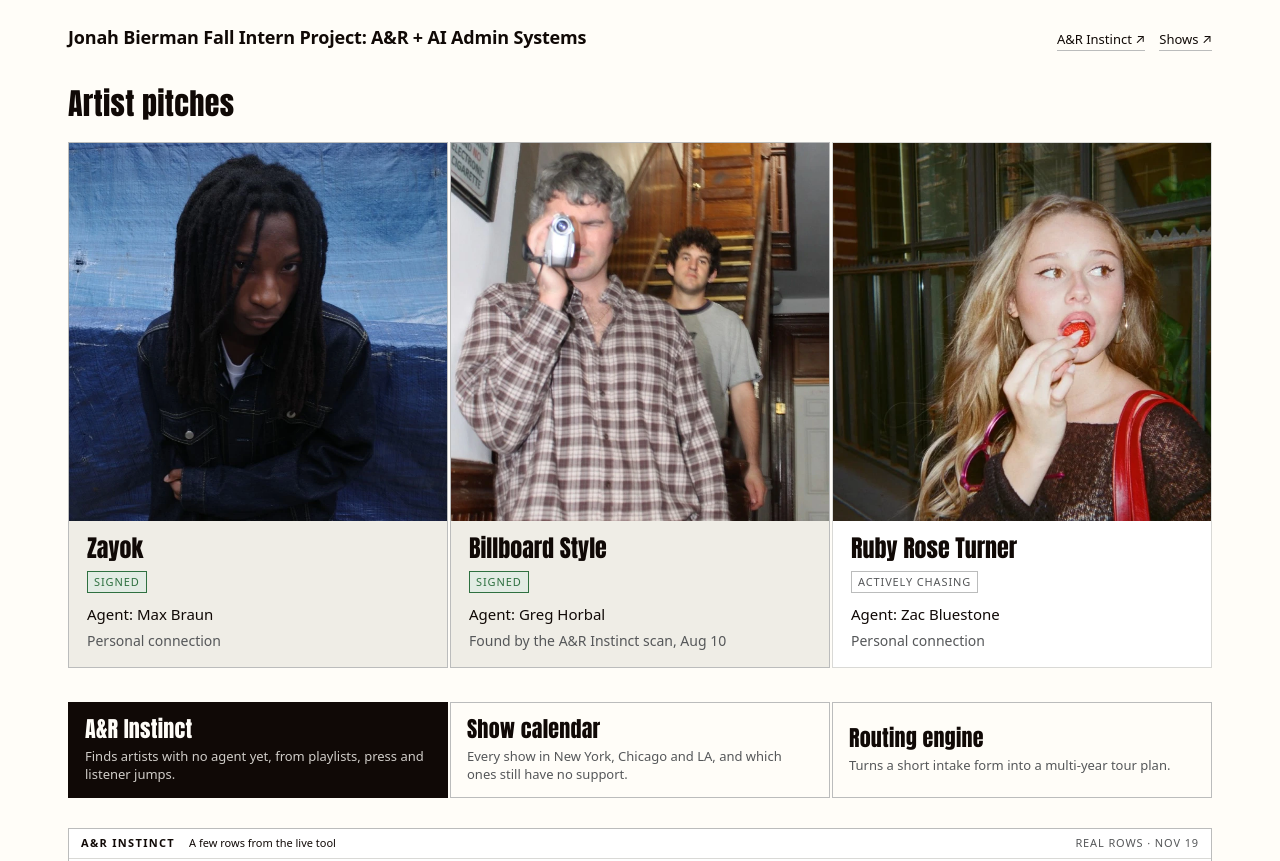
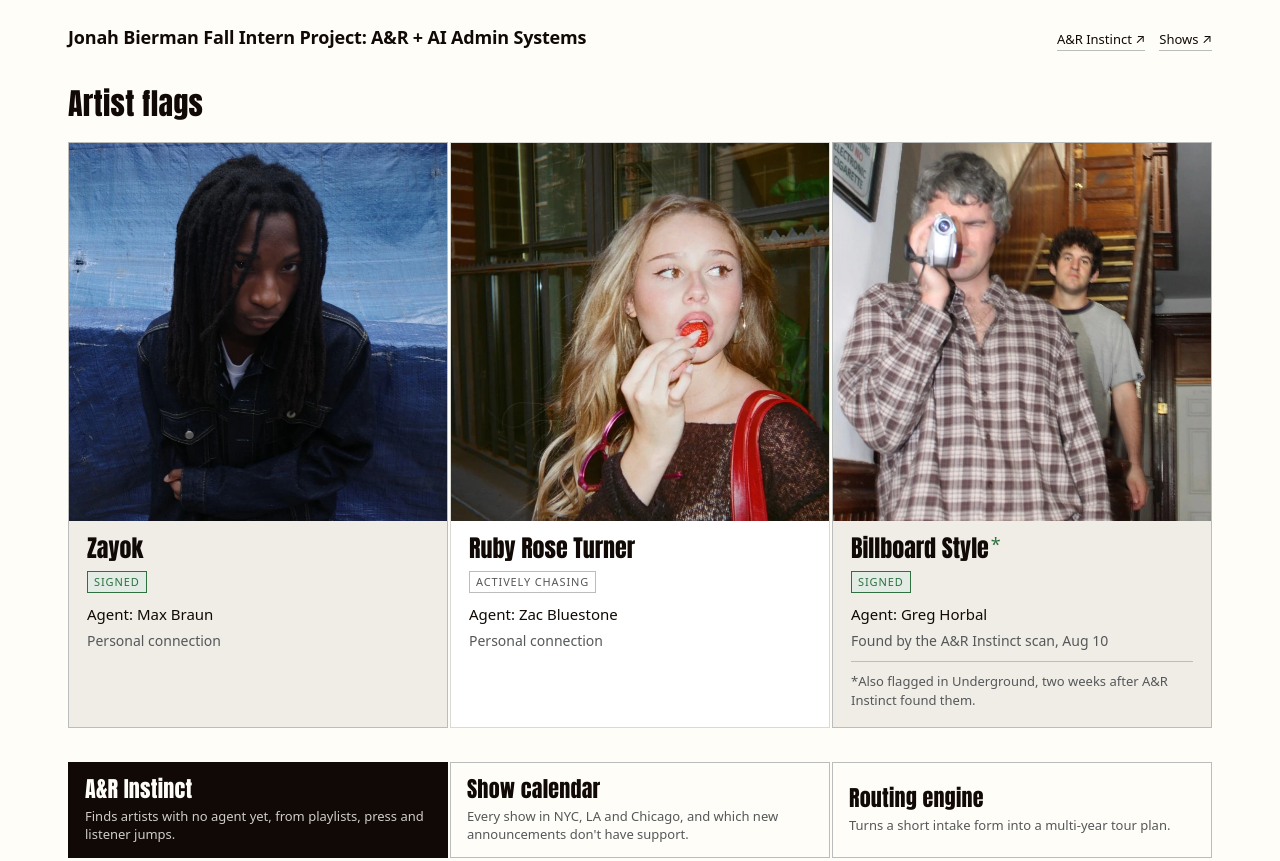
Before and after one commit to ilovemyphone30000/tools, a plain HTML site: page index.html in a window 1280 px wide. Shown: the top 861 px of the page. Drawn offline with Linux system fonts and the light colour scheme.

Commit message:
Artist flags: new order, Underground note; Shows description
Co-Authored-By: Claude Opus 5.5 <noreply@anthropic.com>

```diff
--- a/index.html
+++ b/index.html
@@ -170,6 +170,8 @@
   .pitch-list li.done { background: #efede6; border-color: var(--grey4); }
   .pitch-list .st.prog { border-color: var(--grey4); color: var(--muted); background: none; }
   .pitch-list .to { display: block; margin-top: 10px; font-size: 15px; }
+  .pitch-list .ast { font-family: var(--sans); font-size: 18px; color: var(--green); margin-left: 2px; vertical-align: top; }
+  .pitch-list .note { display: block; margin-top: 10px; padding-top: 10px; border-top: 1px solid var(--grey4); font-size: 13px; color: var(--muted); }
   .pitch-list .how { display: block; margin-top: 4px; font-size: 14px; color: var(--muted); }
 
   /* label map */
@@ -255,17 +257,18 @@
 
   <main id="main" tabindex="-1">
   <section class="pitches" aria-labelledby="pi-h">
-    <h2 id="pi-h">Artist pitches</h2>
+    <h2 id="pi-h">Artist flags</h2>
     <ul class="pitch-list">
       <li class="done"><img src="img/zayok.webp" alt="Zayok" width="720" height="720" loading="lazy">
         <span class="who">Zayok</span><span class="st">Signed</span>
         <span class="to">Agent: Max Braun</span><span class="how">Personal connection</span></li>
-      <li class="done"><img src="img/billboard-style.webp" alt="Billboard Style" width="720" height="720" loading="lazy">
-        <span class="who">Billboard Style</span><span class="st">Signed</span>
-        <span class="to">Agent: Greg Horbal</span><span class="how">Found by the A&amp;R Instinct scan, Aug 10</span></li>
       <li><img src="img/ruby-rose-turner.webp" alt="Ruby Rose Turner" width="614" height="614" loading="lazy">
         <span class="who">Ruby Rose Turner</span><span class="st prog">Actively chasing</span>
         <span class="to">Agent: Zac Bluestone</span><span class="how">Personal connection</span></li>
+      <li class="done"><img src="img/billboard-style.webp" alt="Billboard Style" width="720" height="720" loading="lazy">
+        <span class="who">Billboard Style<sup class="ast">*</sup></span><span class="st">Signed</span>
+        <span class="to">Agent: Greg Horbal</span><span class="how">Found by the A&amp;R Instinct scan, Aug 10</span>
+        <span class="note">*Also flagged in Underground, two weeks after A&amp;R Instinct found them.</span></li>
     </ul>
   </section>
 
@@ -300,8 +303,6 @@
     <div id="p-sh" role="tabpanel" hidden>
       <div class="panel-head">
         <h3>Show calendar</h3>
-        <p>Everything playing tomorrow, and everything announced since the last check.
-          <a href="https://ilovemyphone30000.github.io/nyc-shows/">Open it &#8599;</a></p>
       </div>
       <div class="screen">
         <div class="bar tight">
@@ -403,7 +404,7 @@ var ANN = [{"c": "New York", "d": "2027-05-14", "t": "19:00", "h": "76th Street"
     return "<span class='flat'>&#9679; 0%</span>";
   }
 
-  var TABS = [["ar","A&R Instinct","Finds artists with no agent yet, from playlists, press and listener jumps."],["sh","Show calendar","Every show in New York, Chicago and LA, and which ones still have no support."],["it","Routing engine","Turns a short intake form into a multi-year tour plan."]];
+  var TABS = [["ar","A&R Instinct","Finds artists with no agent yet, from playlists, press and listener jumps."],["sh","Show calendar","Every show in NYC, LA and Chicago, and which new announcements don't have support."],["it","Routing engine","Turns a short intake form into a multi-year tour plan."]];
   var strip = document.getElementById("tabstrip");
   TABS.forEach(function (t, i) {
     var b = document.createElement("button");
```
Also changed, not shown: share.png.
